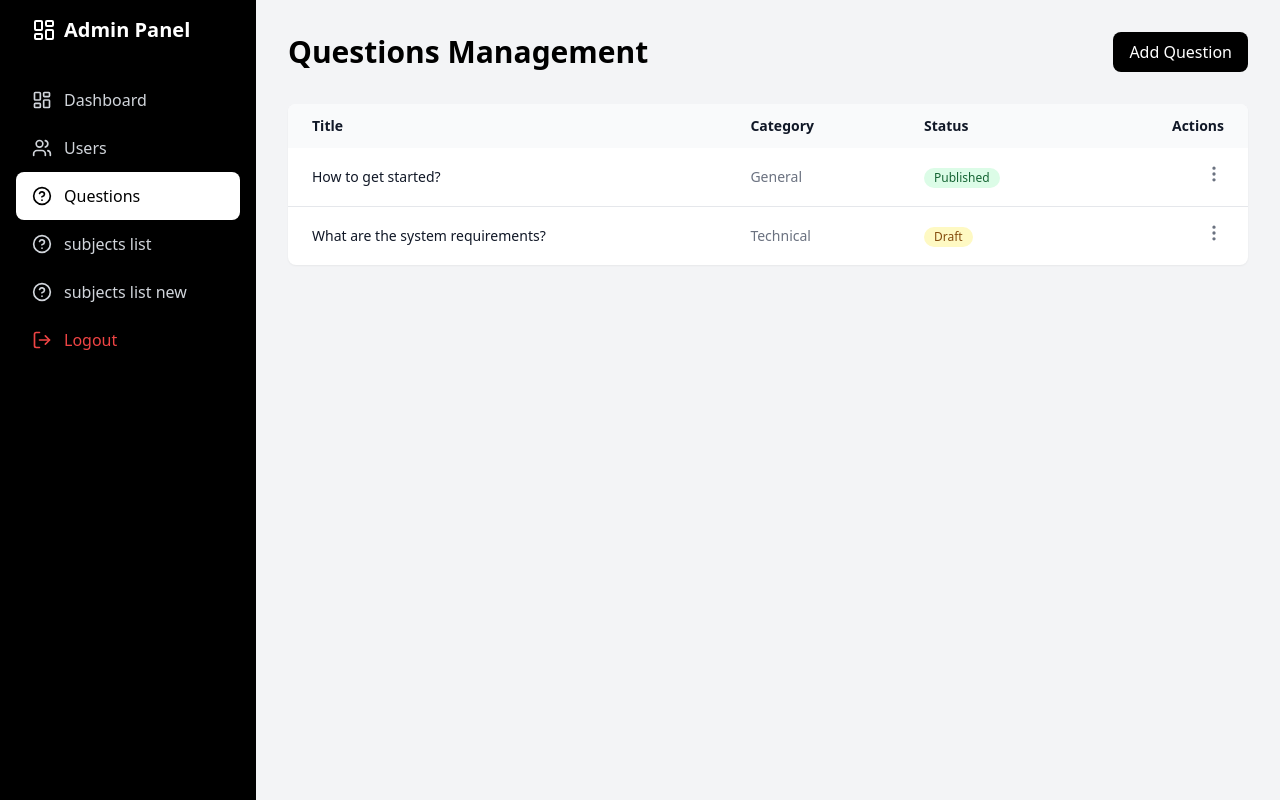
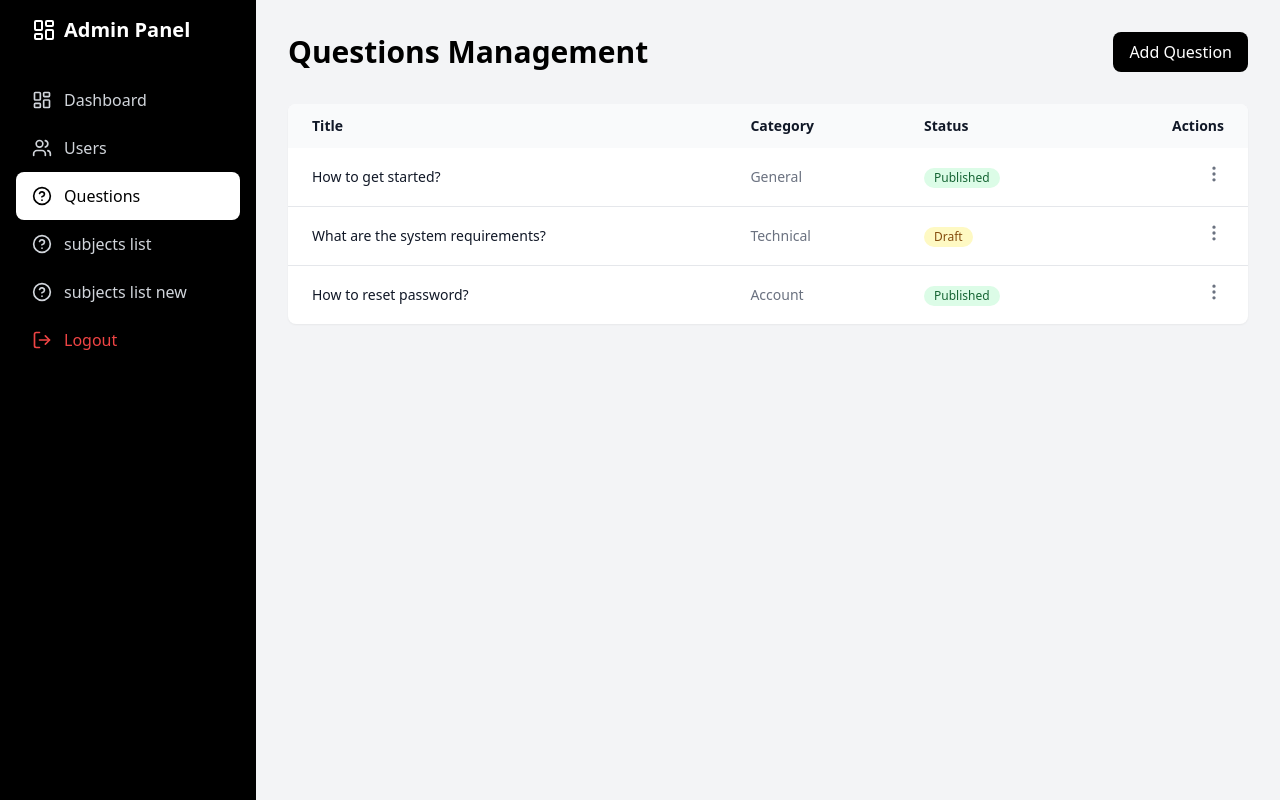
Before and after one commit to TeXSolution/keralamath, a React (Vite) app in the folder Frontend/client-app/: page /admin-dashboard/questions in a window 1280 px wide. Built offline with nearby package versions, Linux system fonts and the light colour scheme.

Commit message:
frontend updated

```diff
--- a/Frontend/client-app/src/pages/AdminPages/Questions.jsx
+++ b/Frontend/client-app/src/pages/AdminPages/Questions.jsx
@@ -15,8 +15,17 @@ const Questions = () => {
       category: 'Technical',
       status: 'Draft',
     },
+    {
+      id: 3,
+      title: 'How to reset password?',
+      category: 'Account',
+      status: 'Published',
+    },
+  ];
 
-  ];
+
+
+
 
   return (
     <div>
@@ -66,4 +75,5 @@ const Questions = () => {
   );
 };
 
+
 export default Questions;
```
